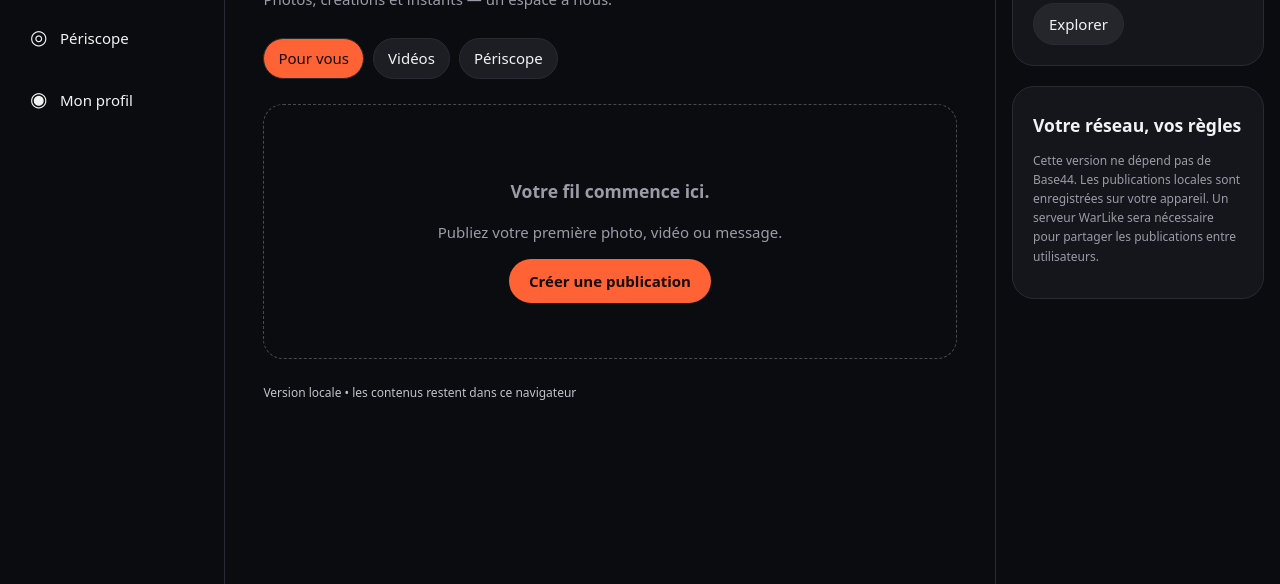
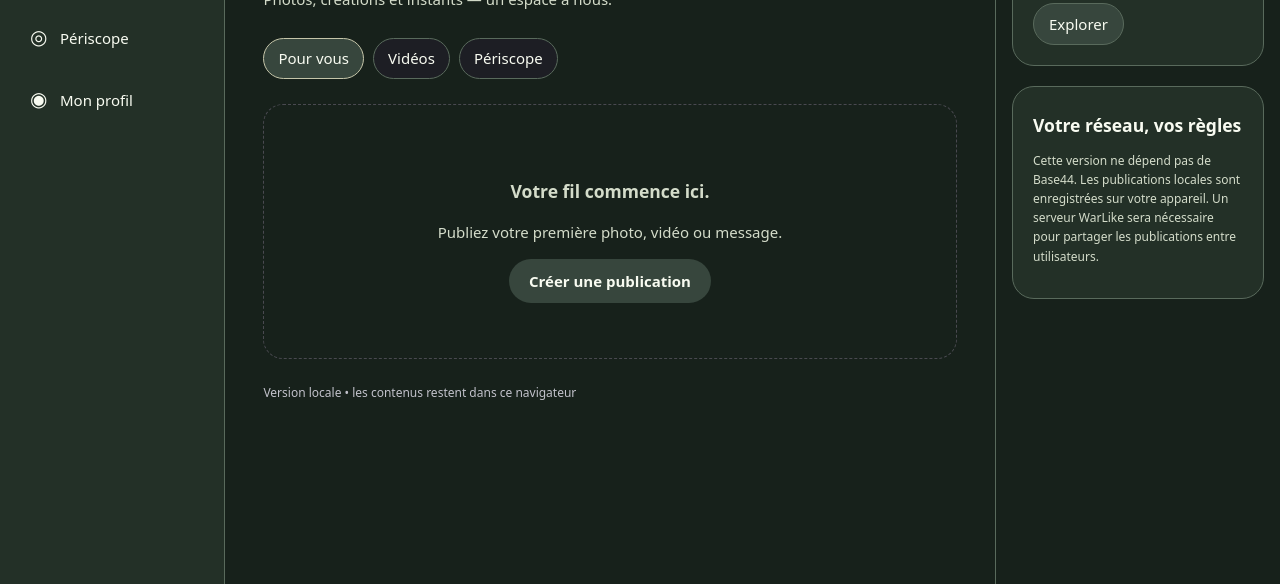
Before and after one commit to Motherlode94/WarLike-Online, a plain HTML site: page index.html in a window 1280 px wide. Shown: the part 216-800 px from the top of the page. Drawn offline with Linux system fonts and the light colour scheme.

Commit message:
Unify WarLike theme with the canonical forest, sage and ivory palette

```diff
--- /dev/null
+++ b/design-system/warlike-foundation.css
@@ -0,0 +1,28 @@
+/* WarLike Foundation 1.1 — canonical source: WarLike-Hub/design-system/.
+   Vendored locally: no CDN, account, project or runtime dependency. */
+:root{
+  --wl-forest:#37463D;--wl-slate:#5B696B;--wl-graphite:#535953;
+  --wl-ivory:#F8FBF1;--wl-sage:#C5C5A9;
+  --wl-bg:#17211B;--wl-surface:#233027;--wl-surface-alt:#37463D;
+  --wl-text:#F8FBF1;--wl-text-muted:#D4DCCA;--wl-border:#596A5C;
+  --wl-primary:#C5C5A9;--wl-primary-text:#17211B;--wl-focus:#C5C5A9;
+  --wl-secondary:#5B696B;--wl-secondary-text:#FFFFFF;
+  --wl-accent:#C5C5A9;--wl-accent-text:#17211B;
+  --wl-radius-sm:7px;--wl-radius-md:14px;--wl-radius-lg:20px;
+  --wl-shadow:0 12px 30px #00000040;color-scheme:dark;
+}
+:root[data-warlike-mode="light"],:root[data-warlike-theme="light"],:root:has(body.light){
+  --wl-bg:#F8FBF1;--wl-surface:#FFFFFF;--wl-surface-alt:#EEF1E6;
+  --wl-text:#37463D;--wl-text-muted:#535953;--wl-border:#B0B7A8;
+  --wl-primary:#37463D;--wl-primary-text:#F8FBF1;--wl-focus:#5B696B;
+  --wl-accent:#37463D;--wl-accent-text:#F8FBF1;
+  --wl-shadow:0 12px 30px #37463D1A;color-scheme:light;
+}
+html[data-warlike-app],html[data-warlike-app] body{background:var(--wl-bg);color:var(--wl-text)}
+html[data-warlike-app] :focus-visible{outline:2px solid var(--wl-focus);outline-offset:3px}
+html[data-warlike-app] :is(input[type=checkbox],input[type=radio],input[type=range]){accent-color:var(--wl-accent)}
+html[data-warlike-app] ::selection{background:var(--wl-primary);color:var(--wl-primary-text)}
+.wl-app{background:var(--wl-bg);color:var(--wl-text)}
+.wl-card{background:var(--wl-surface);color:var(--wl-text);border:1px solid var(--wl-border);border-radius:var(--wl-radius-md)}
+.wl-button-primary{background:var(--wl-primary);color:var(--wl-primary-text);border:1px solid var(--wl-primary);border-radius:var(--wl-radius-sm)}
+.wl-input{background:var(--wl-surface);color:var(--wl-text);border:1px solid var(--wl-border);border-radius:var(--wl-radius-sm)}
--- /dev/null
+++ b/design-system/warlike-shell.css
@@ -0,0 +1,13 @@
+/* WarLike shell adapter — presentation only; retain app layout and semantic states. */
+html[data-warlike-app="warlike-online"],html[data-warlike-app="warlike-online"] body.light{--bg:var(--wl-bg);--panel:var(--wl-surface);--panel2:var(--wl-surface-alt);--surface:var(--wl-surface);--soft:var(--wl-surface-alt);--side:var(--wl-bg);--line:var(--wl-border);--text:var(--wl-text);--white:var(--wl-text);--muted:var(--wl-text-muted);--accent:var(--wl-accent);--green:var(--wl-accent);--primary:var(--wl-primary);--teal:var(--wl-accent);}
+html[data-warlike-app="warlike-online"] :is(.side,.post,.box,.dialog,.notice){background:var(--wl-surface);border-color:var(--wl-border);color:var(--wl-text)}
+html[data-warlike-app="warlike-online"] :is(.hero,.welcome){background:linear-gradient(115deg,var(--wl-surface-alt),var(--wl-surface));border-color:var(--wl-border);color:var(--wl-text)}
+html[data-warlike-app="warlike-online"] :is(.brand small,.brand-sub,.muted,.hint,.tag,.pill,.kicker,.side-title){color:var(--wl-text-muted)}
+html[data-warlike-app="warlike-online"] :is(.eyebrow,.brand em,.brand b,.brand strong span,.logo span){color:var(--wl-accent)}
+html[data-warlike-app="warlike-online"] :is(.primary,.btn.primary,.button:not(.secondary),.cta,.read,.new-room,.export-btn,.compose-launch,.hub-primary){background:var(--wl-primary);border-color:var(--wl-primary);color:var(--wl-primary-text);border-radius:var(--wl-radius-sm)}
+html[data-warlike-app="warlike-online"] :is(.primary,.btn.primary,.cta,.read,.export-btn,.compose-launch):hover:not(:disabled){background:var(--wl-surface-alt);color:var(--wl-text);border-color:var(--wl-focus)}
+html[data-warlike-app="warlike-online"] :is(.btn:not(.primary),.secondary,.button.secondary,.ghost,.outline,.import-button,.header-actions button){background:var(--wl-surface-alt);border-color:var(--wl-border);color:var(--wl-text)}
+html[data-warlike-app="warlike-online"] :is(input:not([type=color]):not([type=range]):not([type=checkbox]):not([type=radio]):not([type=file]),select,textarea){background:var(--wl-bg);border-color:var(--wl-border);color:var(--wl-text)}
+html[data-warlike-app="warlike-online"] :is(input,textarea)::placeholder{color:var(--wl-text-muted);opacity:1}
+html[data-warlike-app="warlike-online"] :is(nav button,nav a,.nav button,.filters button,.filter,.tab):is(.active,[aria-current=page],[aria-current=true],[aria-pressed=true]){background:var(--wl-surface-alt);border-color:var(--wl-focus);color:var(--wl-text)}
+html[data-warlike-app="warlike-online"] :is(.mark,.brand-mark,.logo:not(a),.brand .mark){background:var(--wl-forest);border-color:var(--wl-sage);color:var(--wl-ivory)}
--- a/index.html
+++ b/index.html
@@ -1,5 +1,5 @@
 <!doctype html>
-<html lang="fr"><head><meta charset="utf-8"><meta name="viewport" content="width=device-width,initial-scale=1">
+<html data-warlike-app="warlike-online" lang="fr"><head><meta charset="utf-8"><meta name="viewport" content="width=device-width,initial-scale=1">
 <meta name="theme-color" content="#0d0e12"><meta name="description" content="WarLike Online — votre espace social indépendant.">
 <title>WarLike Online — Le fil vivant</title>
 <style>
@@ -17,7 +17,10 @@ input,textarea,select{background:#22232b;border:1px solid #42434d;border-radius:
 .overlay{position:fixed;inset:0;background:#050508ce;z-index:20;display:grid;place-items:center;padding:15px}.dialog{width:min(550px,100%);max-height:95vh;overflow:auto;border-radius:20px;background:#1b1c23;border:1px solid #43434c;padding:25px}.field{margin:15px 0}.field label{display:block;margin-bottom:7px;font-weight:600}.row{display:flex;gap:10px;align-items:center;flex-wrap:wrap}.notice{border:1px solid #744c30;background:#302019;padding:12px;border-radius:12px;color:#f5c6ad;font-size:13px}.hide{display:none!important}.small{font-size:12px}.reels{display:grid;grid-template-columns:repeat(auto-fit,minmax(225px,1fr));gap:20px}.reel{background:#14151b;border-radius:18px;padding:10px;border:1px solid var(--line)}.reel video{width:100%;aspect-ratio:9/16;object-fit:contain;background:#000;border-radius:12px}.status{color:#c2c2cb;font-size:12px;margin-top:25px}
 @media(max-width:1080px){.shell{grid-template-columns:190px minmax(0,1fr)}.right{display:none}}
 @media(max-width:650px){.shell{display:block}.side{position:fixed;z-index:10;top:auto;bottom:0;height:63px;width:100%;padding:5px;background:#14151af2;border-right:0;border-top:1px solid var(--line)}.brand{display:none}nav{display:flex;justify-content:space-around}nav button{font-size:11px;text-align:center;padding:4px;margin:0;width:auto}nav .symbol{display:block;width:auto;font-size:20px}main{padding:18px 13px 90px}.heading{font-size:40px}.top{margin-bottom:22px}.btn{padding:10px 15px}.post-media{max-height:460px}}
-</style></head><body>
+</style>
+<link rel="stylesheet" href="./design-system/warlike-foundation.css?v=1.1">
+<link rel="stylesheet" href="./design-system/warlike-shell.css?v=1.1">
+</head><body>
 <div class="shell">
 <aside class="side"><div class="brand"><span class="mark">◉</span> WARLIKE·ONLINE</div><nav id="nav">
 <button data-view="feed" class="active"><span class="symbol">⌂</span>Le fil</button>
--- /dev/null
+++ b/public/design-system/warlike-foundation.css
@@ -0,0 +1,28 @@
+/* WarLike Foundation 1.1 — canonical source: WarLike-Hub/design-system/.
+   Vendored locally: no CDN, account, project or runtime dependency. */
+:root{
+  --wl-forest:#37463D;--wl-slate:#5B696B;--wl-graphite:#535953;
+  --wl-ivory:#F8FBF1;--wl-sage:#C5C5A9;
+  --wl-bg:#17211B;--wl-surface:#233027;--wl-surface-alt:#37463D;
+  --wl-text:#F8FBF1;--wl-text-muted:#D4DCCA;--wl-border:#596A5C;
+  --wl-primary:#C5C5A9;--wl-primary-text:#17211B;--wl-focus:#C5C5A9;
+  --wl-secondary:#5B696B;--wl-secondary-text:#FFFFFF;
+  --wl-accent:#C5C5A9;--wl-accent-text:#17211B;
+  --wl-radius-sm:7px;--wl-radius-md:14px;--wl-radius-lg:20px;
+  --wl-shadow:0 12px 30px #00000040;color-scheme:dark;
+}
+:root[data-warlike-mode="light"],:root[data-warlike-theme="light"],:root:has(body.light){
+  --wl-bg:#F8FBF1;--wl-surface:#FFFFFF;--wl-surface-alt:#EEF1E6;
+  --wl-text:#37463D;--wl-text-muted:#535953;--wl-border:#B0B7A8;
+  --wl-primary:#37463D;--wl-primary-text:#F8FBF1;--wl-focus:#5B696B;
+  --wl-accent:#37463D;--wl-accent-text:#F8FBF1;
+  --wl-shadow:0 12px 30px #37463D1A;color-scheme:light;
+}
+html[data-warlike-app],html[data-warlike-app] body{background:var(--wl-bg);color:var(--wl-text)}
+html[data-warlike-app] :focus-visible{outline:2px solid var(--wl-focus);outline-offset:3px}
+html[data-warlike-app] :is(input[type=checkbox],input[type=radio],input[type=range]){accent-color:var(--wl-accent)}
+html[data-warlike-app] ::selection{background:var(--wl-primary);color:var(--wl-primary-text)}
+.wl-app{background:var(--wl-bg);color:var(--wl-text)}
+.wl-card{background:var(--wl-surface);color:var(--wl-text);border:1px solid var(--wl-border);border-radius:var(--wl-radius-md)}
+.wl-button-primary{background:var(--wl-primary);color:var(--wl-primary-text);border:1px solid var(--wl-primary);border-radius:var(--wl-radius-sm)}
+.wl-input{background:var(--wl-surface);color:var(--wl-text);border:1px solid var(--wl-border);border-radius:var(--wl-radius-sm)}
--- /dev/null
+++ b/public/design-system/warlike-shell.css
@@ -0,0 +1,13 @@
+/* WarLike shell adapter — presentation only; retain app layout and semantic states. */
+html[data-warlike-app="warlike-online"],html[data-warlike-app="warlike-online"] body.light{--bg:var(--wl-bg);--panel:var(--wl-surface);--panel2:var(--wl-surface-alt);--surface:var(--wl-surface);--soft:var(--wl-surface-alt);--side:var(--wl-bg);--line:var(--wl-border);--text:var(--wl-text);--white:var(--wl-text);--muted:var(--wl-text-muted);--accent:var(--wl-accent);--green:var(--wl-accent);--primary:var(--wl-primary);--teal:var(--wl-accent);}
+html[data-warlike-app="warlike-online"] :is(.side,.post,.box,.dialog,.notice){background:var(--wl-surface);border-color:var(--wl-border);color:var(--wl-text)}
+html[data-warlike-app="warlike-online"] :is(.hero,.welcome){background:linear-gradient(115deg,var(--wl-surface-alt),var(--wl-surface));border-color:var(--wl-border);color:var(--wl-text)}
+html[data-warlike-app="warlike-online"] :is(.brand small,.brand-sub,.muted,.hint,.tag,.pill,.kicker,.side-title){color:var(--wl-text-muted)}
+html[data-warlike-app="warlike-online"] :is(.eyebrow,.brand em,.brand b,.brand strong span,.logo span){color:var(--wl-accent)}
+html[data-warlike-app="warlike-online"] :is(.primary,.btn.primary,.button:not(.secondary),.cta,.read,.new-room,.export-btn,.compose-launch,.hub-primary){background:var(--wl-primary);border-color:var(--wl-primary);color:var(--wl-primary-text);border-radius:var(--wl-radius-sm)}
+html[data-warlike-app="warlike-online"] :is(.primary,.btn.primary,.cta,.read,.export-btn,.compose-launch):hover:not(:disabled){background:var(--wl-surface-alt);color:var(--wl-text);border-color:var(--wl-focus)}
+html[data-warlike-app="warlike-online"] :is(.btn:not(.primary),.secondary,.button.secondary,.ghost,.outline,.import-button,.header-actions button){background:var(--wl-surface-alt);border-color:var(--wl-border);color:var(--wl-text)}
+html[data-warlike-app="warlike-online"] :is(input:not([type=color]):not([type=range]):not([type=checkbox]):not([type=radio]):not([type=file]),select,textarea){background:var(--wl-bg);border-color:var(--wl-border);color:var(--wl-text)}
+html[data-warlike-app="warlike-online"] :is(input,textarea)::placeholder{color:var(--wl-text-muted);opacity:1}
+html[data-warlike-app="warlike-online"] :is(nav button,nav a,.nav button,.filters button,.filter,.tab):is(.active,[aria-current=page],[aria-current=true],[aria-pressed=true]){background:var(--wl-surface-alt);border-color:var(--wl-focus);color:var(--wl-text)}
+html[data-warlike-app="warlike-online"] :is(.mark,.brand-mark,.logo:not(a),.brand .mark){background:var(--wl-forest);border-color:var(--wl-sage);color:var(--wl-ivory)}
```
Also changed, not shown: public/index.html (+5 -2 lines).
